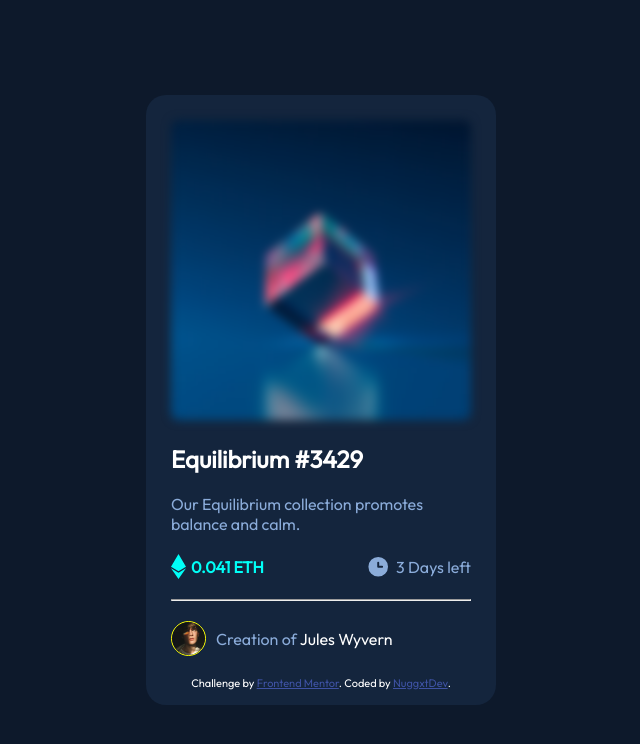
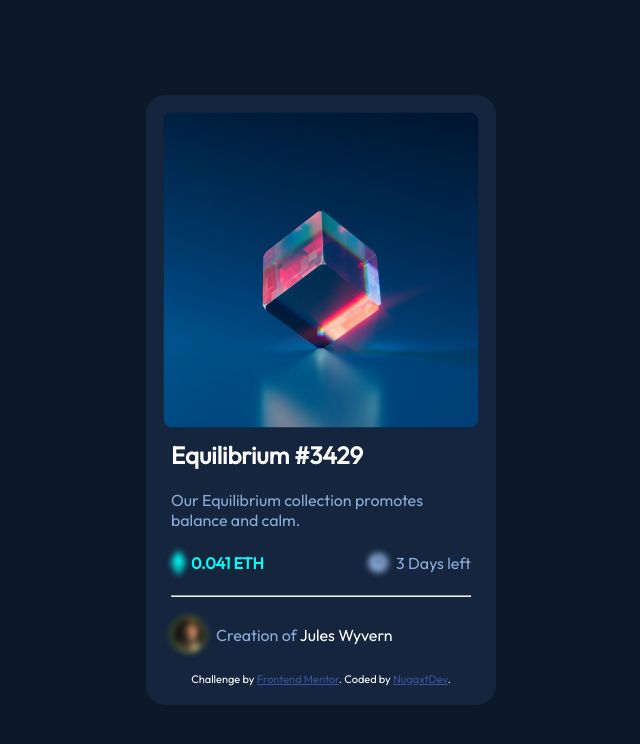
Before and after one commit to Nuggxt/NFT-preview-card-component, a plain HTML site: page index.html in a window 1280 px wide. In both pictures the pointer is over the picture 640 px from the left and 270 px from the top of the page. Shown: the whole page, without its empty margins (319-959 px from the left). Drawn offline with Linux system fonts and the light colour scheme.

Commit message:
added a blur to unblur on hover for fun.

```diff
--- a/css/style.css
+++ b/css/style.css
@@ -24,13 +24,19 @@ body {
   font-size: 16px;
 }
 img {
+  display: flex;
+  object-fit: cover;
+  object-position: center;
   width: 300px;
   border-radius: 8px;
   cursor: pointer;
+  filter: blur(3px);
 }
 img:hover {
-    transform: scale(1);
-    filter: blur(5px);
+  transform: scale(1.05);
+  transition: ease-in .5s;
+  transition: ease-out .5s;
+  filter: blur(0);
 }
 .avatar {
   width: 35px;
@@ -43,7 +49,8 @@ h2 a {
   text-decoration: none;
   color: white;
 }
-h2, a:active {
+h2,
+a:hover {
   color: hsl(178, 100%, 50%);
 }
 .attribution {
```
Lines whose indentation alone changed are shown as unchanged.
